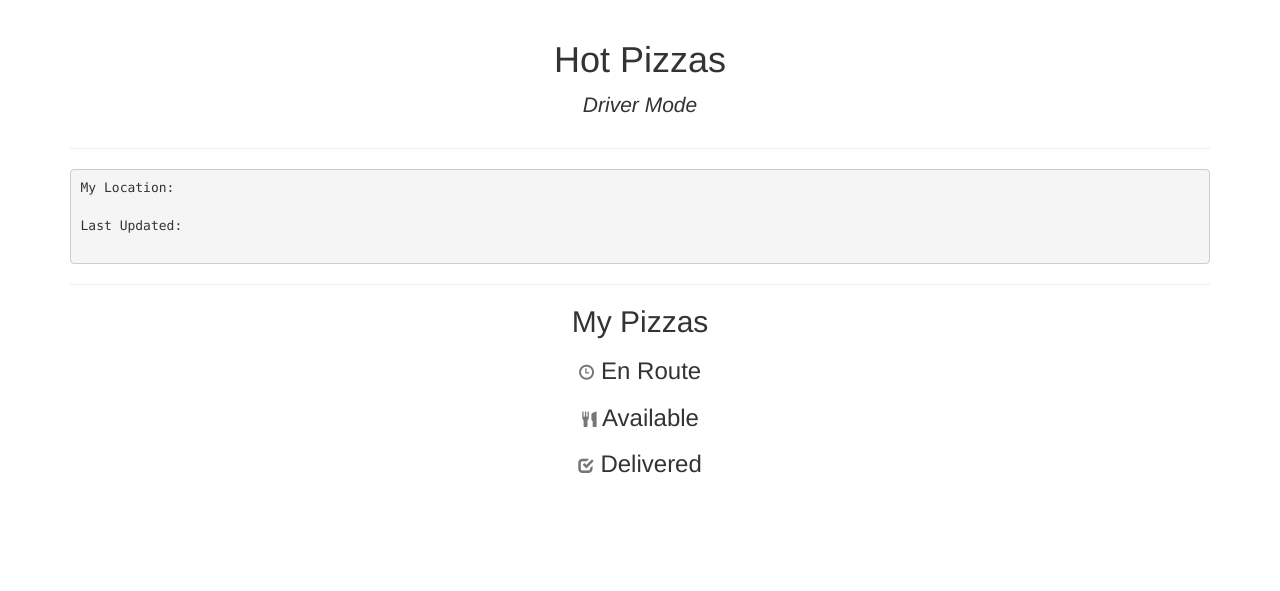
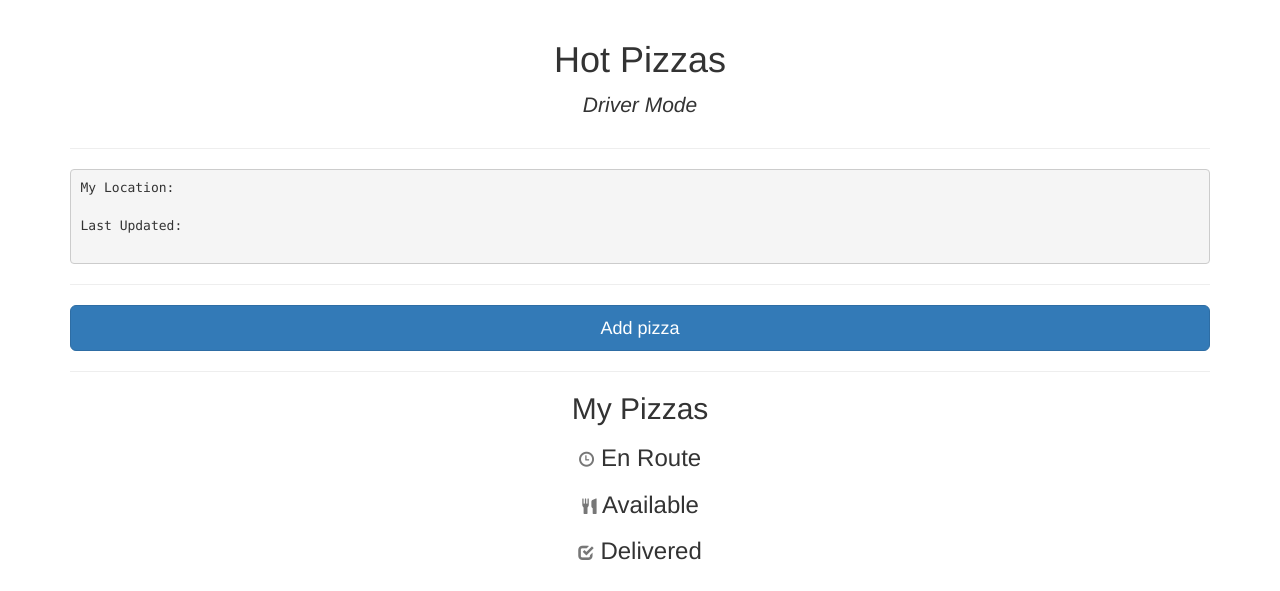
Before and after one commit to CincyHack/HotPizzas, a Django app: page /driver/ in a window 1280 px wide. Shown: the top 591 px of the page. Run offline with Django 3.2, Linux system fonts and the light colour scheme; the visitor is signed in with stand-in values (Sample User, id 1); data comes from the database, SQL or seed files in the repository; data that the repository does not hold is empty; parts of the project's set-up code (start-up, migrations or seed data) failed here and were passed over; some libraries are stand-ins or nearby versions.

Commit message:
add add pizza functionality

```diff
--- a/HotPizzas/HotPizzas/urls.py
+++ b/HotPizzas/HotPizzas/urls.py
@@ -8,6 +8,7 @@ urlpatterns = patterns('',
     url(r'^pizzas/available/$', 'PizzaTracker.views.available_pizzas', name='available_pizzas'),
     url(r'^pizzas/delivered/$', 'PizzaTracker.views.delivered_pizzas', name='delivered_pizzas'),
     url(r'^pizzas/to-deliver/$', 'PizzaTracker.views.to_deliver_pizzas', name='to_deliver_pizzas'),
+    url(r'^add-pizza/$', 'PizzaTracker.views.add_pizza', name='add_pizza'),
     url(r'^deliver-pizza/$', 'PizzaTracker.views.deliver_pizza', name='deliver_pizza'),
     url(r'^driver/$', 'PizzaTracker.views.driver_dashboard', name='driver_dashboard'),
     url(r'^customer/$', 'PizzaTracker.views.customer_dashboard', name='customer_dashboard'),
--- a/HotPizzas/PizzaTracker/views.py
+++ b/HotPizzas/PizzaTracker/views.py
@@ -92,6 +92,18 @@ def anonymous_pizza_browser(request):
 		form = LocationForm()
 
 	return render(request, 'anonymous-pizzas.html', {'form': form})
+
+def add_pizza(request):
+	if request.method == 'POST':
+		if request.is_ajax():
+			p = Pizza(
+				topping=request.POST.get('topping').upper(),
+				price=request.POST.get('price'),
+				driver=Driver.objects.get(pk=1),
+				cook_time=datetime.now()
+			)
+			p.save()
+			return HttpResponse( json.dumps({'victory': True}), content_type='application/json' )
 
 @login_required
 def deliver_pizza(request):
--- a/HotPizzas/templates/driver-pizzas.html
+++ b/HotPizzas/templates/driver-pizzas.html
@@ -92,6 +92,18 @@
 
     }
 
+    function add_pizza() {
+      var topping = prompt('Which topping (c = cheese, s = sausage, p = pepperoni)?');
+      var price = prompt('How much?');
+      data = {
+        'topping': topping,
+        'price': price
+      };
+      $.post('/add-pizza/', data, function(data){
+        update_pizzas();
+      });
+    }
+
 
     /* -- geolocation -- */
 
@@ -142,10 +154,9 @@ Last Updated:
 
         <hr>
 
-<!--         <a href="" class="btn btn-primary btn-lg btn-block">Add a pizza</a>
-        <p>post price, topping</p>
+        <button class="btn btn-primary btn-lg btn-block" onclick="add_pizza()">Add pizza</button>
         <hr>
-         -->
+
 
         <h2>My Pizzas</h2>
 
```
